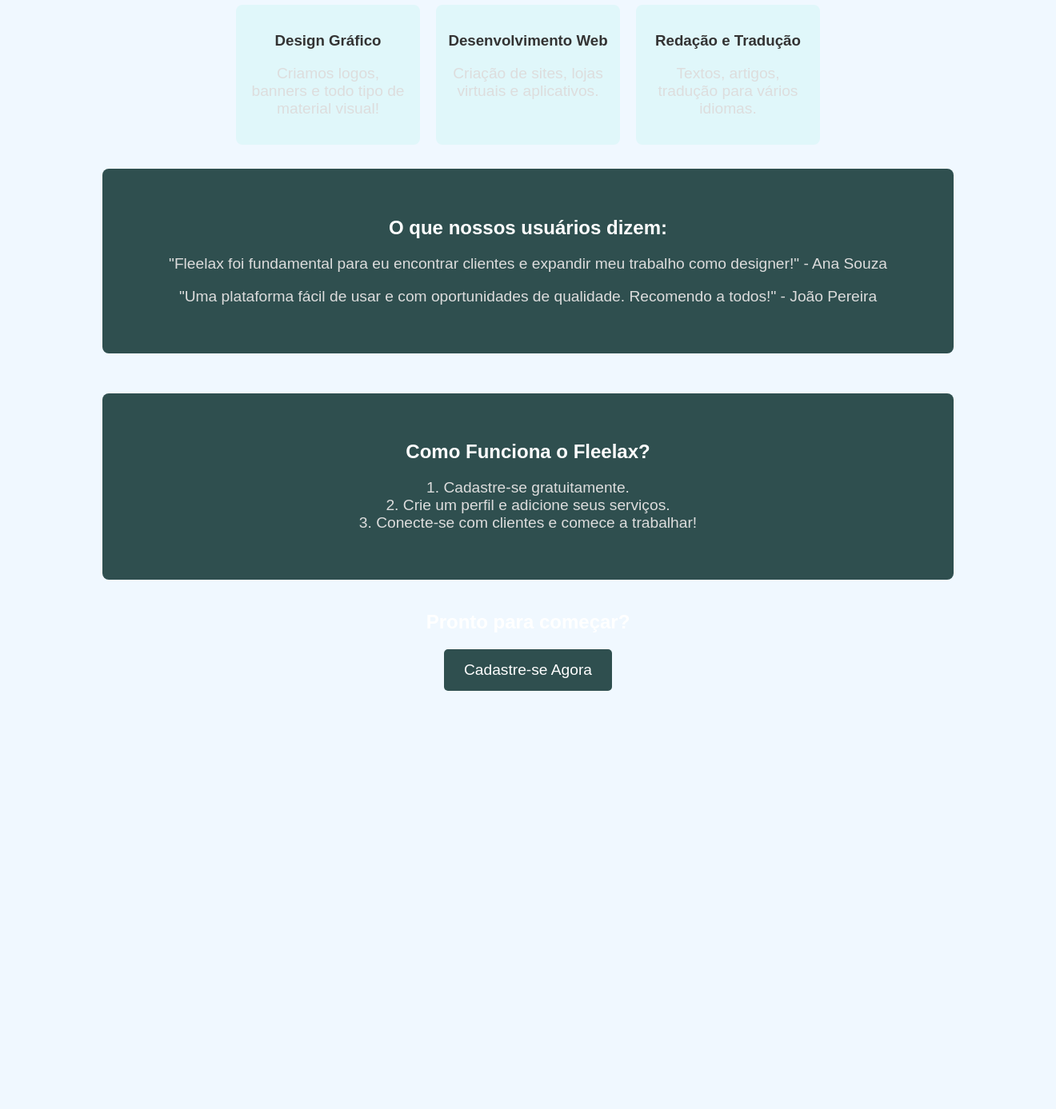
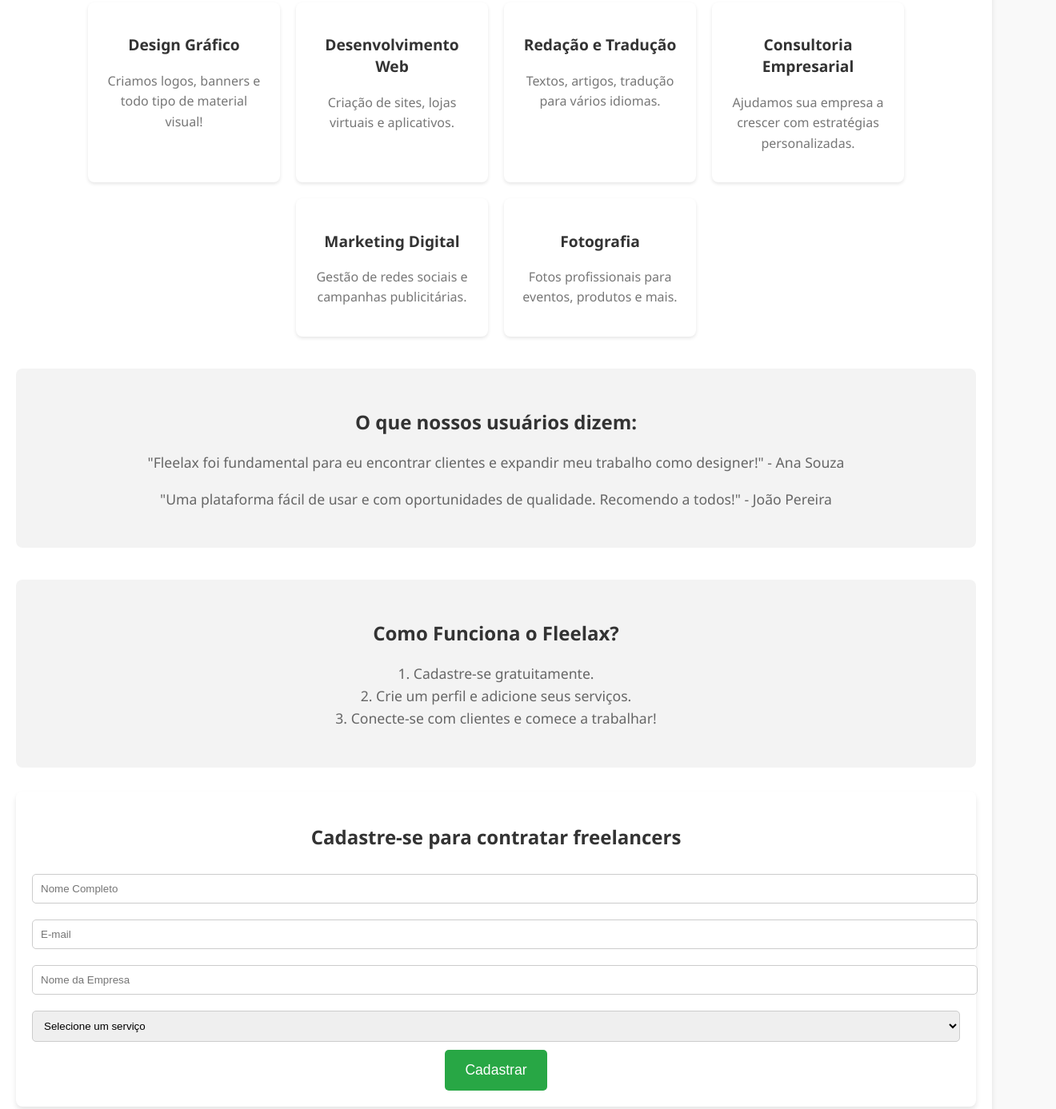
Before and after one commit to fleelax/github.io, a plain HTML site: page index.html in a window 1280 px wide. Shown: the part 467-1854 px from the top of the page at 80% size, 1320 px wide, since content can reach past the window. Before the commit the page ends 1351 px from the top, so only its background shows below. Drawn offline with Linux system fonts and the light colour scheme.

Commit message:
Update index.html

```diff
--- a/index.html
+++ b/index.html
@@ -6,8 +6,8 @@
     <title>Fleelax - Freelancers</title>
     <style>
         body {
-            background-color: #f0f8ff;
-            font-family: Arial, sans-serif;
+            background-color: #f9f9f9;
+            font-family: 'Segoe UI', Tahoma, Geneva, Verdana, sans-serif;
             color: #333;
             margin: 0;
             padding: 0;
@@ -18,48 +18,63 @@
             flex-direction: column;
         }
 
-        /* Fundo escuro e seções destacadas */
-        .section {
-            background-color: #2f4f4f;
-            color: white;
+        /* Seção centralizada e com leve sombra */
+        .container {
+            width: 100%;
+            max-width: 1200px;
             padding: 40px 20px;
-            margin: 20px 0;
+            background-color: #ffffff;
+            box-shadow: 0 4px 6px rgba(0, 0, 0, 0.1);
             border-radius: 8px;
-            width: 80%;
-            max-width: 1200px;
         }
 
         /* Títulos */
         h1, h2 {
-            color: #ffffff;
+            color: #333;
+            font-weight: 600;
         }
 
-        /* Parágrafos */
+        /* Parágrafos e textos */
         p {
-            color: #ddd;
-            font-size: 1.2em;
+            color: #666;
+            font-size: 1.1em;
+            line-height: 1.6;
         }
 
         /* Menu de navegação */
         nav a {
             margin: 10px;
             text-decoration: none;
-            font-size: 1.2em;
-            color: #2f4f4f;
+            font-size: 1em;
+            color: #555;
+            font-weight: 500;
         }
 
-        .benefits, .how-it-works, .testimonials {
-            margin-top: 30px;
+        nav a:hover {
+            color: #007bff;
         }
 
         .button {
             padding: 15px 25px;
-            background-color: #2f4f4f;
+            background-color: #007bff;
             color: white;
-            font-size: 1.2em;
+            font-size: 1.1em;
             border: none;
             border-radius: 5px;
             cursor: pointer;
+            transition: background-color 0.3s ease;
+        }
+
+        .button:hover {
+            background-color: #0056b3;
+        }
+
+        /* Seções de conteúdo com fundo claro */
+        .section {
+            margin-top: 40px;
+            padding: 30px;
+            background-color: #f3f3f3;
+            border-radius: 8px;
         }
 
         /* Categorias de serviços */
@@ -68,31 +83,66 @@
             justify-content: center;
             gap: 20px;
             margin-top: 30px;
+            flex-wrap: wrap;
         }
 
         .category {
-            background-color: #e0f7fa;
-            padding: 15px;
+            background-color: #ffffff;
+            padding: 20px;
             border-radius: 8px;
             width: 200px;
             text-align: center;
+            box-shadow: 0 2px 4px rgba(0, 0, 0, 0.1);
         }
 
-        /* Seção com fundo claro */
-        .container {
+        .category h3 {
+            font-size: 1.2em;
+            color: #333;
+            font-weight: 600;
+        }
+
+        .category p {
+            color: #777;
+            font-size: 1em;
+        }
+
+        /* Formulário para cadastro de clientes */
+        .client-form {
+            background-color: #ffffff;
+            padding: 20px;
+            border-radius: 8px;
+            box-shadow: 0 4px 6px rgba(0, 0, 0, 0.1);
+            margin-top: 30px;
+        }
+
+        .client-form input, .client-form select {
             width: 100%;
-            background-color: #f0f8ff;
-            padding: 20px;
-            display: flex;
-            flex-direction: column;
-            align-items: center;
+            padding: 10px;
+            margin: 10px 0;
+            border-radius: 5px;
+            border: 1px solid #ccc;
+        }
+
+        .client-form button {
+            padding: 15px 25px;
+            background-color: #28a745;
+            color: white;
+            font-size: 1.1em;
+            border: none;
+            border-radius: 5px;
+            cursor: pointer;
+            transition: background-color 0.3s ease;
+        }
+
+        .client-form button:hover {
+            background-color: #218838;
         }
     </style>
 </head>
 <body>
     <div class="container">
         <h1>Bem-vindo ao Fleelax!</h1>
-        <p>Plataforma para freelancers oferecerem seus serviços.</p>
+        <p>Plataforma para freelancers oferecerem seus serviços e para clientes contratarem os melhores profissionais.</p>
 
         <!-- Menu de navegação -->
         <nav>
@@ -122,6 +172,18 @@
                 <h3>Redação e Tradução</h3>
                 <p>Textos, artigos, tradução para vários idiomas.</p>
             </div>
+            <div class="category">
+                <h3>Consultoria Empresarial</h3>
+                <p>Ajudamos sua empresa a crescer com estratégias personalizadas.</p>
+            </div>
+            <div class="category">
+                <h3>Marketing Digital</h3>
+                <p>Gestão de redes sociais e campanhas publicitárias.</p>
+            </div>
+            <div class="category">
+                <h3>Fotografia</h3>
+                <p>Fotos profissionais para eventos, produtos e mais.</p>
+            </div>
         </div>
 
         <!-- Seção de Depoimentos -->
@@ -137,6 +199,26 @@
             <p>1. Cadastre-se gratuitamente. <br> 2. Crie um perfil e adicione seus serviços. <br> 3. Conecte-se com clientes e comece a trabalhar!</p>
         </div>
 
+        <!-- Formulário de cadastro para clientes -->
+        <div class="client-form">
+            <h2>Cadastre-se para contratar freelancers</h2>
+            <form action="#" method="POST">
+                <input type="text" name="nome" placeholder="Nome Completo" required>
+                <input type="email" name="email" placeholder="E-mail" required>
+                <input type="text" name="empresa" placeholder="Nome da Empresa" required>
+                <select name="servico" required>
+                    <option value="">Selecione um serviço</option>
+                    <option value="Design Gráfico">Design Gráfico</option>
+                    <option value="Desenvolvimento Web">Desenvolvimento Web</option>
+                    <option value="Redação e Tradução">Redação e Tradução</option>
+                    <option value="Consultoria Empresarial">Consultoria Empresarial</option>
+                    <option value="Marketing Digital">Marketing Digital</option>
+                    <option value="Fotografia">Fotografia</option>
+                </select>
+                <button type="submit">Cadastrar</button>
+            </form>
+        </div>
+
         <!-- Call to Action -->
         <div>
             <h2>Pronto para começar?</h2>
```
